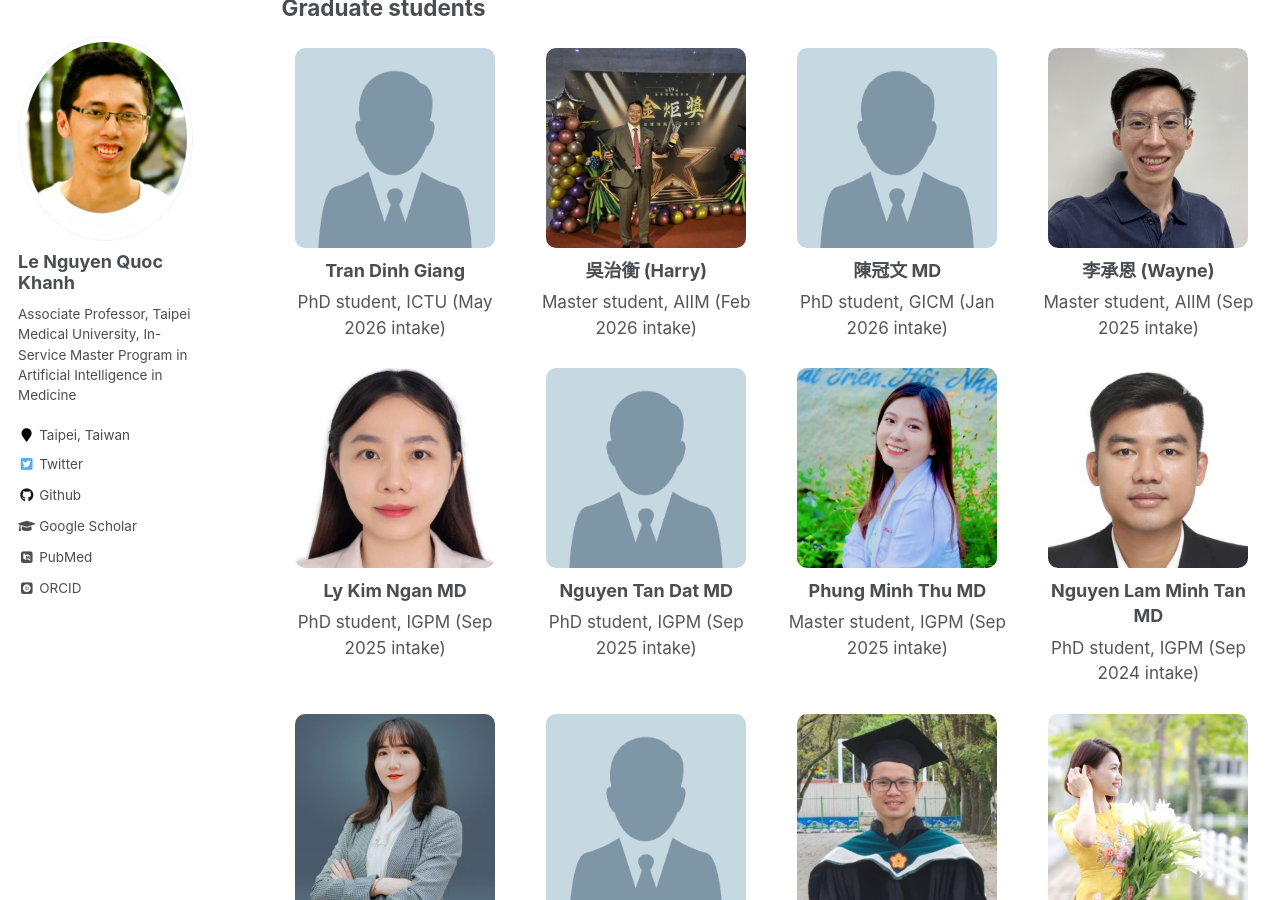
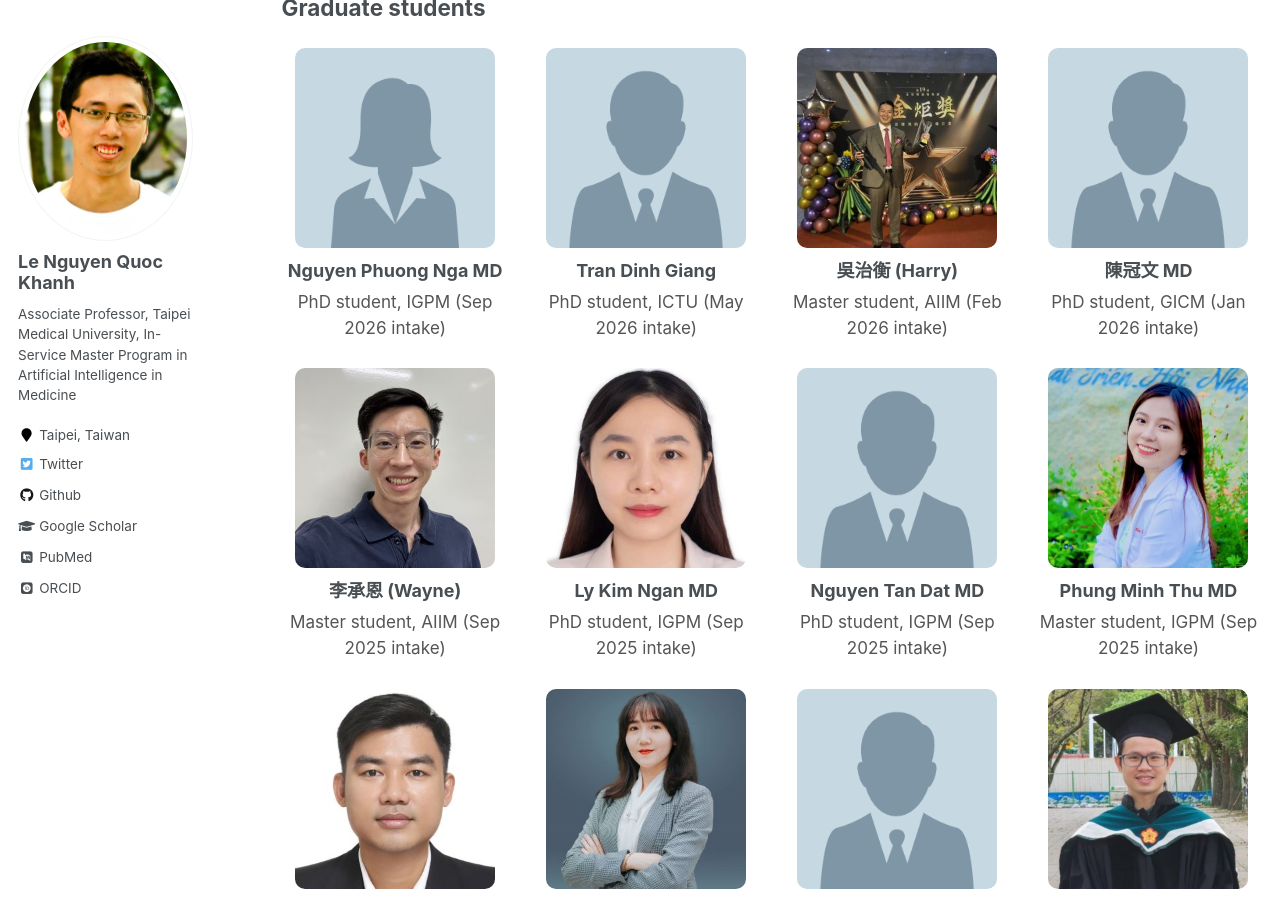
Before and after one commit to khanhlee/khanhlee.github.io, a Jekyll site: the page built from _pages/member.md, in a window 1280 px wide and 900 px high, scrolled down 456 px. Built offline with Jekyll 4.4.1, drawn with Linux system fonts in a browser that asks for light colours; some web fonts are replaced; some of the changed text lies outside the part shown.

Commit message:
Update member.md

```diff
--- a/_pages/member.md
+++ b/_pages/member.md
@@ -88,6 +88,12 @@ TMU AIBioMed Lab develops clinically grounded AI systems by integrating medical
 ## Graduate students
 
 <div class="member-grid">
+
+  <div class="member-card">
+    <img src="/images/female.png" alt="Nguyen Phuong Nga MD">
+    <div class="member-name">Nguyen Phuong Nga MD</div>
+    <div class="member-role">PhD student, IGPM (Sep 2026 intake)</div>
+  </div>
 
   <div class="member-card">
     <img src="/images/male.png" alt="Tran Dinh Giang">
@@ -300,6 +306,18 @@ TMU AIBioMed Lab develops clinically grounded AI systems by integrating medical
 <div class="member-grid">
 
   <div class="member-card">
+    <img src="/images/female.png" alt="Le Thanh Hien MD">
+    <div class="member-name">Le Thanh Hien MD</div>
+    <div class="member-role">TEEP 2026</div>
+  </div>
+
+  <div class="member-card">
+    <img src="/images/male.png" alt="Truong Nguyen Trong Nhan MD">
+    <div class="member-name">Truong Nguyen Trong Nhan MD</div>
+    <div class="member-role">TEEP 2026</div>
+  </div>
+
+  <div class="member-card">
     <img src="/images/female.png" alt="Tran Thi Kim Tien">
     <div class="member-name">Tran Thi Kim Tien</div>
     <div class="member-role">TEEP 2026</div>
```
